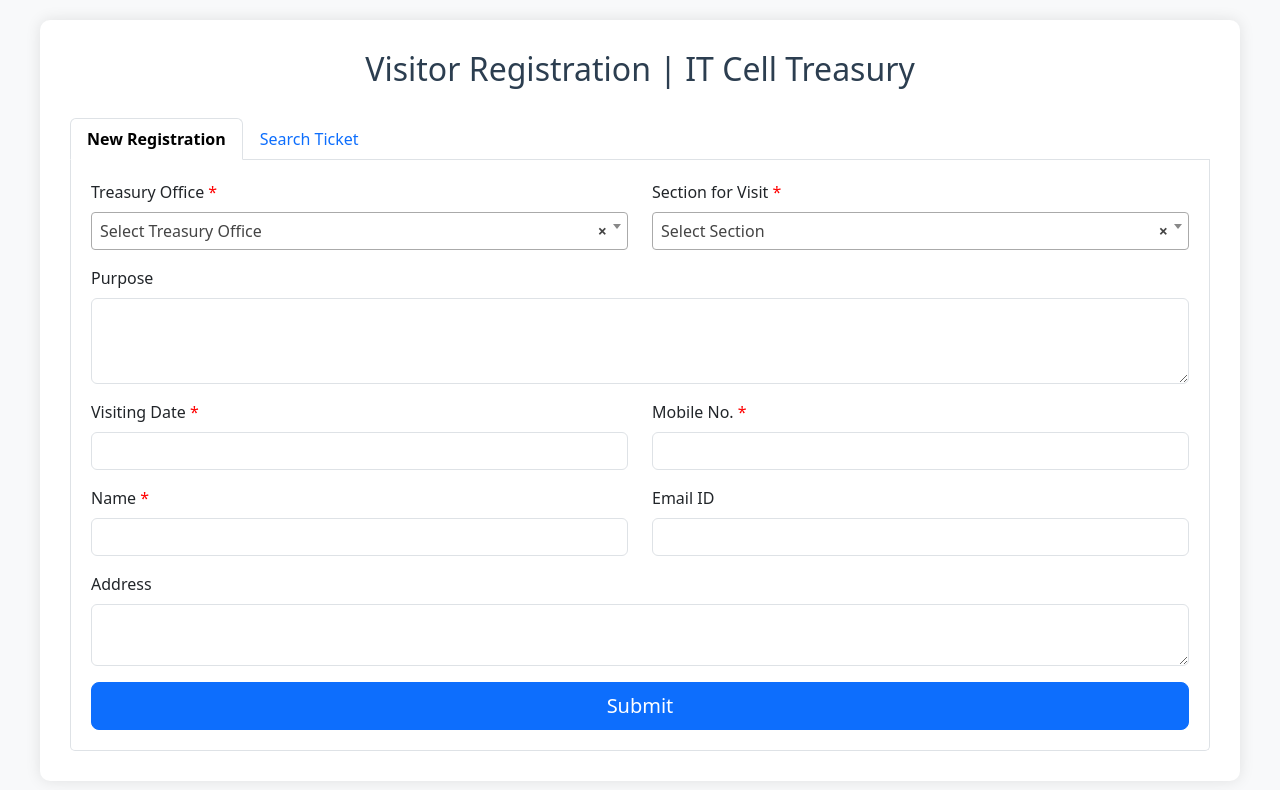
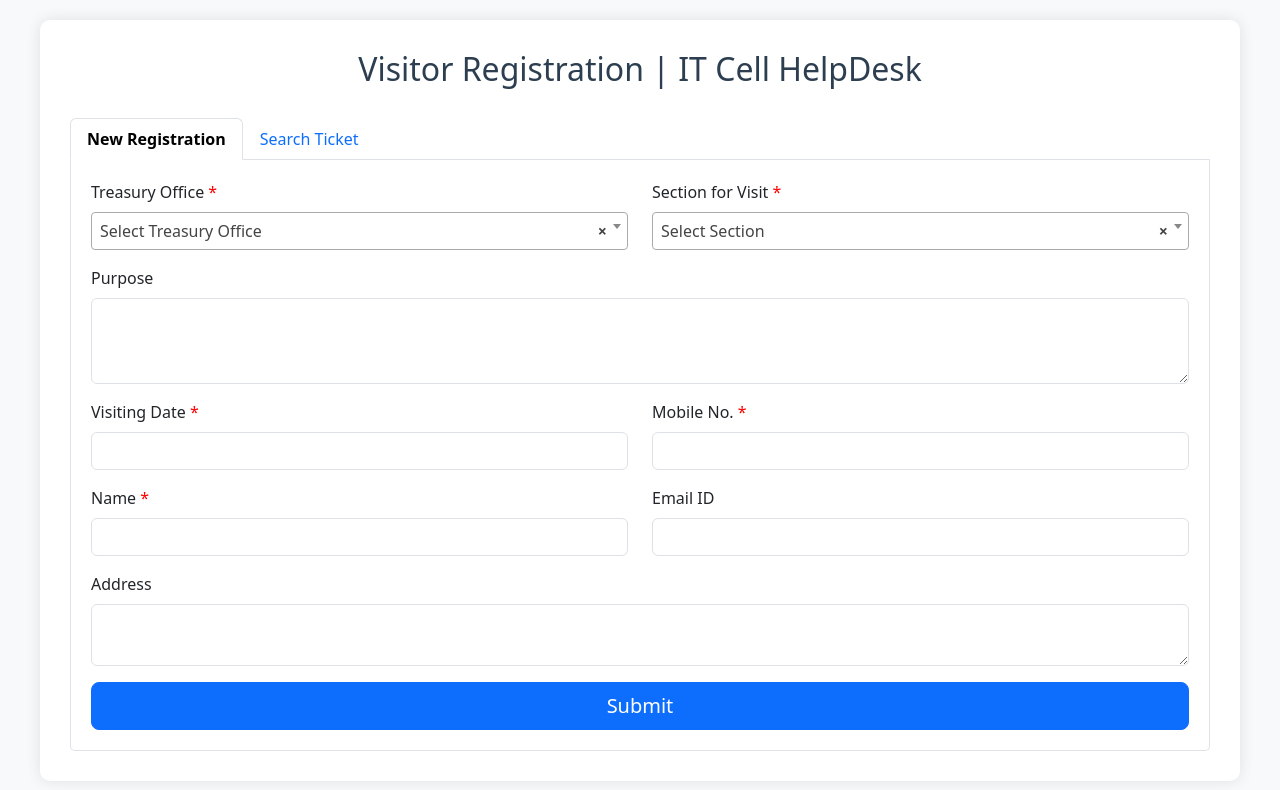
Before and after one commit to ITCellTreasury/try, a plain HTML site: page ticket/index.html in a window 1280 px wide. Drawn offline with nearby package versions, Linux system fonts and the light colour scheme; some packages are replaced by stand-ins of ours; no server answers; a script that the page names is missing.

Commit message:
Update index.html

```diff
--- a/ticket/index.html
+++ b/ticket/index.html
@@ -63,7 +63,7 @@
 </head>
 <body>
     <div class="container form-container">
-        <h2 class="form-title">Visitor Registration | IT Cell Treasury</h2>
+        <h2 class="form-title">Visitor Registration | IT Cell HelpDesk</h2>
 
         <ul class="nav nav-tabs" id="visitorTabs" role="tablist">
             <li class="nav-item" role="presentation">
```
